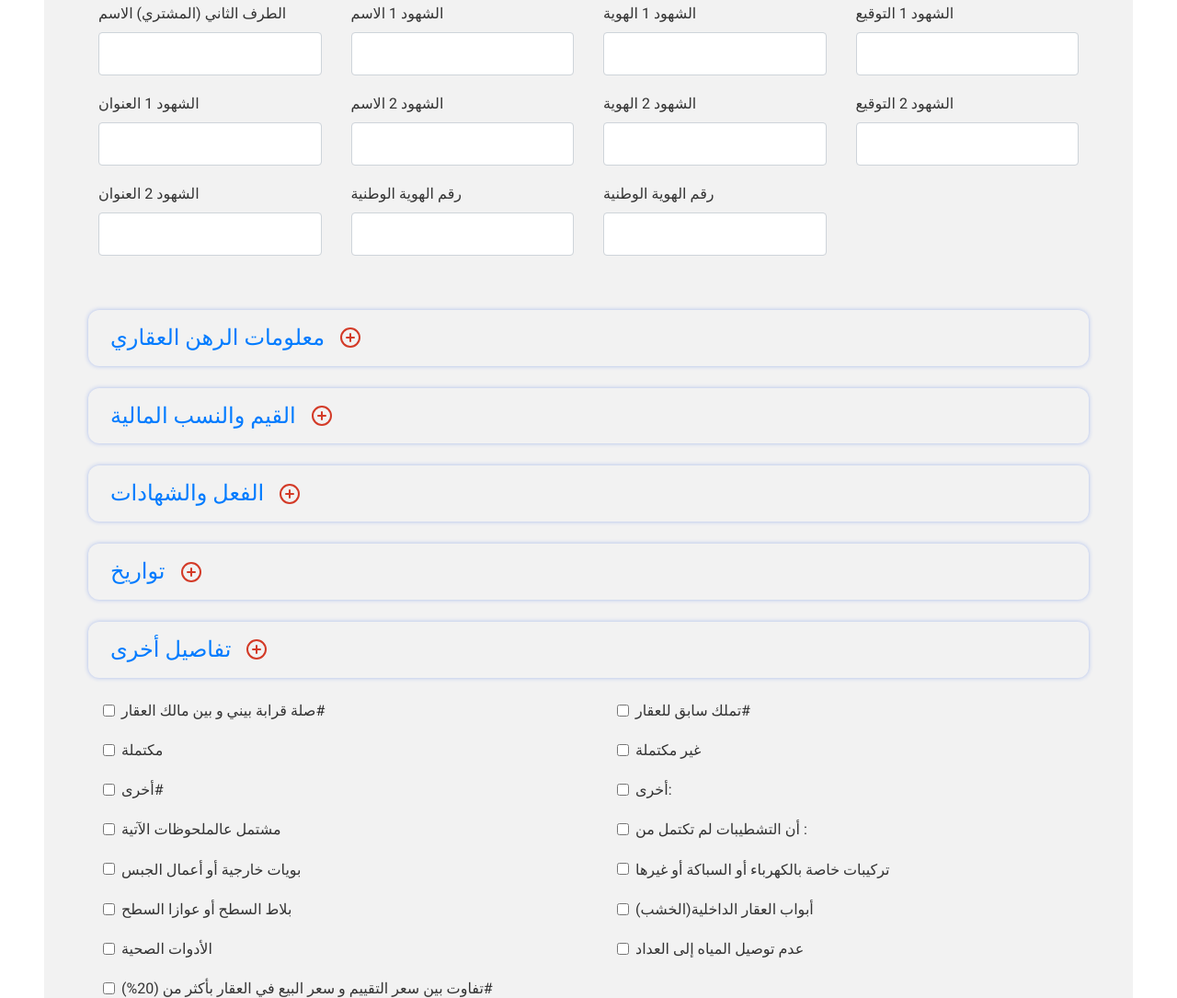
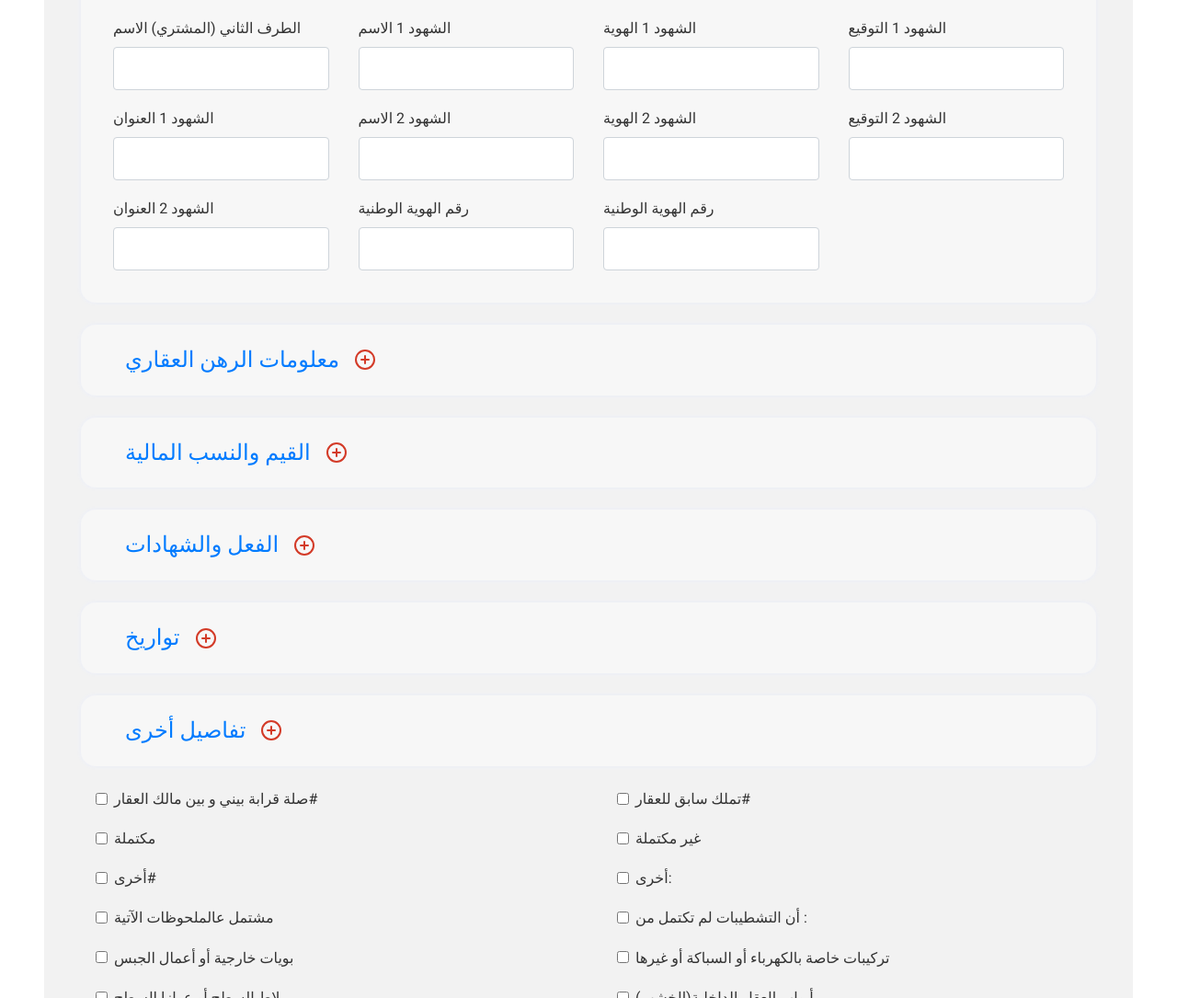
Before and after one commit to skanjarla/Al_Rajhi, a website: page App/index.html in a window 1280 px wide. Shown: the part 884-1969 px from the top of the page at 92% size. Drawn offline with Linux system fonts and the light colour scheme.

Commit message:
Update panel styles

```diff
--- a/App/assets/css/styles.css
+++ b/App/assets/css/styles.css
@@ -78,9 +78,12 @@ input[type="date"]::-webkit-clear-button {
   z-index: 1;
 }
 .panel-title {
-  border-radius: 12px;
-  box-shadow: 0 0 5px 0px #abbded;
   text-transform: capitalize;
+}
+.panel-group {
+  box-shadow: 0 0 5px 0px hsl(224, 65%, 95%);
+  border-radius: 16px;
+  background-color: #f7f7f7;
 }
 .title-link {
   display: flex;
--- a/App/index.html
+++ b/App/index.html
@@ -18,12 +18,12 @@
     </div>
 
     <div class="d-flex justify-content-center">
-        <div class="container-fluid px-md-5 mx-md-5 form-wrapper mt-5 py-4">
-            <form class="py-4" id="appForm">
-                <div class="panel-group my-4" id="accordionOne" role="tablist" aria-multiselectable="true">
+        <div class="container-fluid px-md-4 mx-md-5 form-wrapper mt-5 py-4">
+            <form class="py-4 px-3" id="appForm">
+                <div class="panel-group my-4 px-4" id="accordionOne" role="tablist" aria-multiselectable="true">
                     <div class="panel panel-default">
                         <div class="panel-heading" role="tab" id="headingOne">
-                            <h4 class="panel-title py-3 px-md-4 px-2">
+                            <h4 class="panel-title py-4 px-md-4 px-2">
                                 <a role="button" data-toggle="collapse" data-parent="#accordionOne" href="#collapseOne"
                                     aria-expanded="true" aria-controls="collapseOne" class="title-link  ">
                                     معلومات شخصية <span class="title-icon ml-3"></span>
@@ -207,10 +207,10 @@
 
                 </div>
 
-                <div class="panel-group my-4" id="accordionTwo" role="tablist" aria-multiselectable="true">
+                <div class="panel-group my-4 px-4" id="accordionTwo" role="tablist" aria-multiselectable="true">
                     <div class="panel panel-default">
                         <div class="panel-heading" role="tab" id="headingTwo">
-                            <h4 class="panel-title py-3 px-4 ">
+                            <h4 class="panel-title py-4 px-4 ">
                                 <a role="button" data-toggle="collapse" data-parent="#accordionTwo" href="#collapseTwo"
                                     aria-expanded="false" aria-controls="collapseTwo" class="title-link  ">
                                     معلومات الرهن العقاري <span class="title-icon ml-3"></span>
@@ -304,10 +304,10 @@
                     </div>
 
                 </div>
-                <div class="panel-group my-4" id="accordionThree" role="tablist" aria-multiselectable="true">
+                <div class="panel-group my-4 px-4" id="accordionThree" role="tablist" aria-multiselectable="true">
                     <div class="panel panel-default">
                         <div class="panel-heading" role="tab" id="headingThree">
-                            <h4 class="panel-title py-3 px-4 ">
+                            <h4 class="panel-title py-4 px-4 ">
                                 <a role="button" data-toggle="collapse" data-parent="#accordionThree"
                                     href="#collapseThree" aria-expanded="false" aria-controls="collapseThree"
                                     class="title-link  ">القيم والنسب المالية<span class="title-icon ml-3"></span>
@@ -393,10 +393,10 @@
                     </div>
 
                 </div>
-                <div class="panel-group my-4" id="accordionFour" role="tablist" aria-multiselectable="true">
+                <div class="panel-group my-4 px-4" id="accordionFour" role="tablist" aria-multiselectable="true">
                     <div class="panel panel-default">
                         <div class="panel-heading" role="tab" id="headingFour">
-                            <h4 class="panel-title py-3 px-4 ">
+                            <h4 class="panel-title py-4 px-4 ">
                                 <a role="button" data-toggle="collapse" data-parent="#accordionFour"
                                     href="#collapseFour" aria-expanded="false" aria-controls="collapseFour"
                                     class="title-link  ">الفعل والشهادات<span class="title-icon ml-3"></span>
@@ -481,10 +481,10 @@
                     </div>
 
                 </div>
-                <div class="panel-group my-4" id="accordionFive" role="tablist" aria-multiselectable="true">
+                <div class="panel-group my-4 px-4" id="accordionFive" role="tablist" aria-multiselectable="true">
                     <div class="panel panel-default">
                         <div class="panel-heading" role="tab" id="headingFive">
-                            <h4 class="panel-title py-3 px-4 ">
+                            <h4 class="panel-title py-4 px-4 ">
                                 <a role="button" data-toggle="collapse" data-parent="#accordionFive"
                                     href="#collapseFive" aria-expanded="false" aria-controls="collapseFive"
                                     class="title-link  ">تواريخ<span class="title-icon ml-3"></span>
@@ -532,10 +532,10 @@
                     </div>
 
                 </div>
-                <div class="panel-group my-4" id="accordionSix" role="tablist" aria-multiselectable="true">
+                <div class="panel-group my-4 px-4" id="accordionSix" role="tablist" aria-multiselectable="true">
                     <div class="panel panel-default">
                         <div class="panel-heading" role="tab" id="headingSix">
-                            <h4 class="panel-title py-3 px-4 ">
+                            <h4 class="panel-title py-4 px-4 ">
                                 <a role="button" data-toggle="collapse" data-parent="#accordionSix" href="#collapseSix"
                                     aria-expanded="false" aria-controls="collapseSix" class="title-link  ">تفاصيل
                                     أخرى<span class="title-icon ml-3"></span>
@@ -571,7 +571,6 @@
                     </div>
 
                 </div>
-
                 <div class="row">
                     <div class="col-md-6 col-12">
                         <div class="form-group">
@@ -692,7 +691,6 @@
                         </div>
                     </div>
                 </div>
-
                 <div class="form-group">
                     <div class="form-check">
                         <input class="form-check-input" type="checkbox" id="gridCheck">
@@ -701,7 +699,6 @@
                         </label>
                     </div>
                 </div>
-
                 <div class="form-group">
                     <div class="form-check">
                         <input class="form-check-input" type="checkbox" id="gridCheck">
@@ -710,8 +707,6 @@
                         </label>
                     </div>
                 </div>
-
-
                 <div class="form-group">
                     <div class="form-check">
                         <input class="form-check-input" type="checkbox" id="gridCheck">
@@ -720,7 +715,6 @@
                         </label>
                     </div>
                 </div>
-
                 <div class="form-group">
                     <div class="form-check">
                         <input class="form-check-input" type="checkbox" id="gridCheck">
@@ -729,7 +723,6 @@
                         </label>
                     </div>
                 </div>
-
                 <div class="form-group">
                     <div class="form-check">
                         <input class="form-check-input" type="checkbox" id="gridCheck">
```
